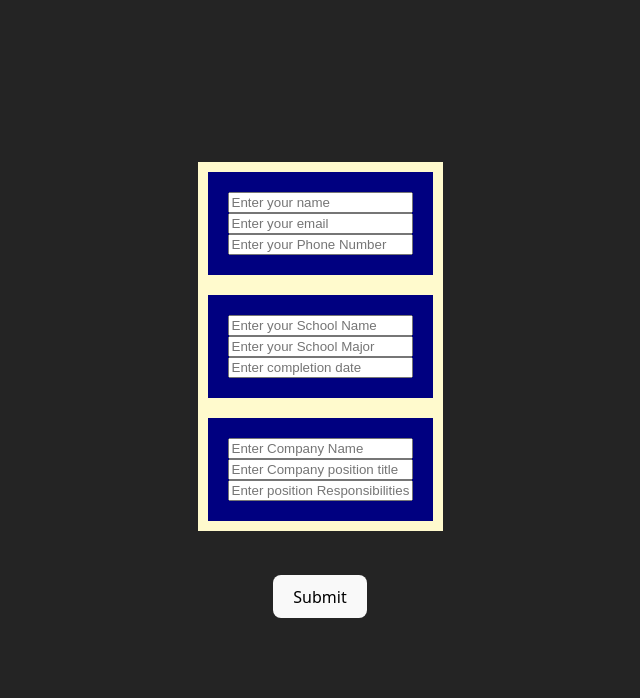
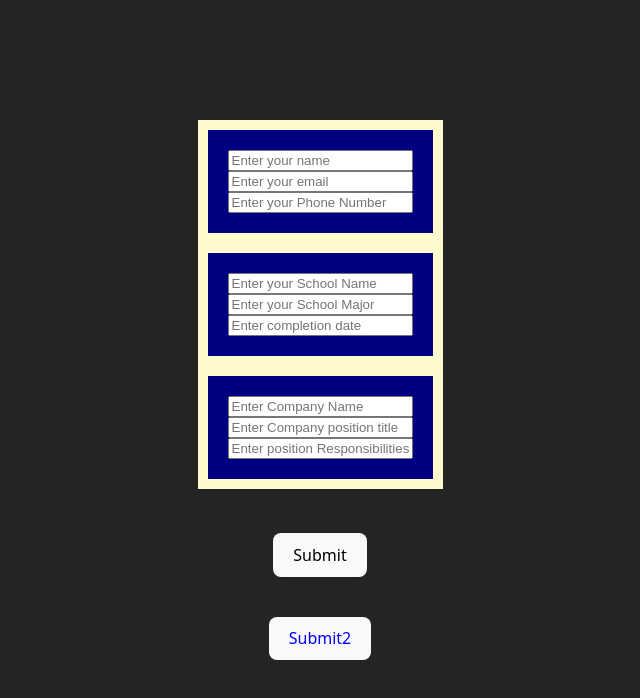
Before and after one commit to curtis-taylor/CV_REACT, a React (Vite) app in the folder cv_react_app/: page / in a window 1280 px wide. Shown: the top 698 px of the page, without its empty margins (320-960 px from the left). Built offline with nearby package versions, Linux system fonts and the light colour scheme.

Commit message:
Trying to use a Button Component

```diff
--- /dev/null
+++ b/cv_react_app/src/Components/Button2.jsx
@@ -0,0 +1,29 @@
+import React from 'react';
+
+export function Button2({id, text, color, fontSize, backgroundColor}) {
+
+    const submitClick = () => {
+        console.log('You clicked button!');
+    }
+
+
+    const submitStyle = {
+        color: 'blue',
+        fontSize: {fontSize},
+        backgroundColor: {backgroundColor}
+    };
+
+    const editStyle = {
+        color: "white",
+        fontSize: "15px",
+        backgroundColor: "green"
+    };
+
+    //console.log("0000");
+
+    return (
+        <div className='buttonContainer'>
+            <button onClick={submitClick} id={id} style={submitStyle}>{text}</button>
+        </div>
+    );
+}
--- a/cv_react_app/src/CvApp2.jsx
+++ b/cv_react_app/src/CvApp2.jsx
@@ -4,6 +4,7 @@ import reactLogo from './assets/react.svg'
 import viteLogo from '/vite.svg'
 import './App.css'
 import {Button} from './Components/Button.jsx'
+import { Button2 } from './Components/Button2.jsx';
 import {GeneralSection} from './Components/GeneralSection.jsx'
 import './Components/Buu.jsx'
 
@@ -135,6 +136,17 @@ function CvApp2() {
       {isSubmitVisible ?
       <button type="submit">Submit</button> : null }
 
+      {isSubmitVisible ?
+        <Button2
+          id={'submit'}
+          text={'Submit2'}
+          color={'white'}
+          fontSize={'23px'}
+          backgroundColor={'blue'}
+
+
+        /> : null
+       }
 
     </form>
 
```
